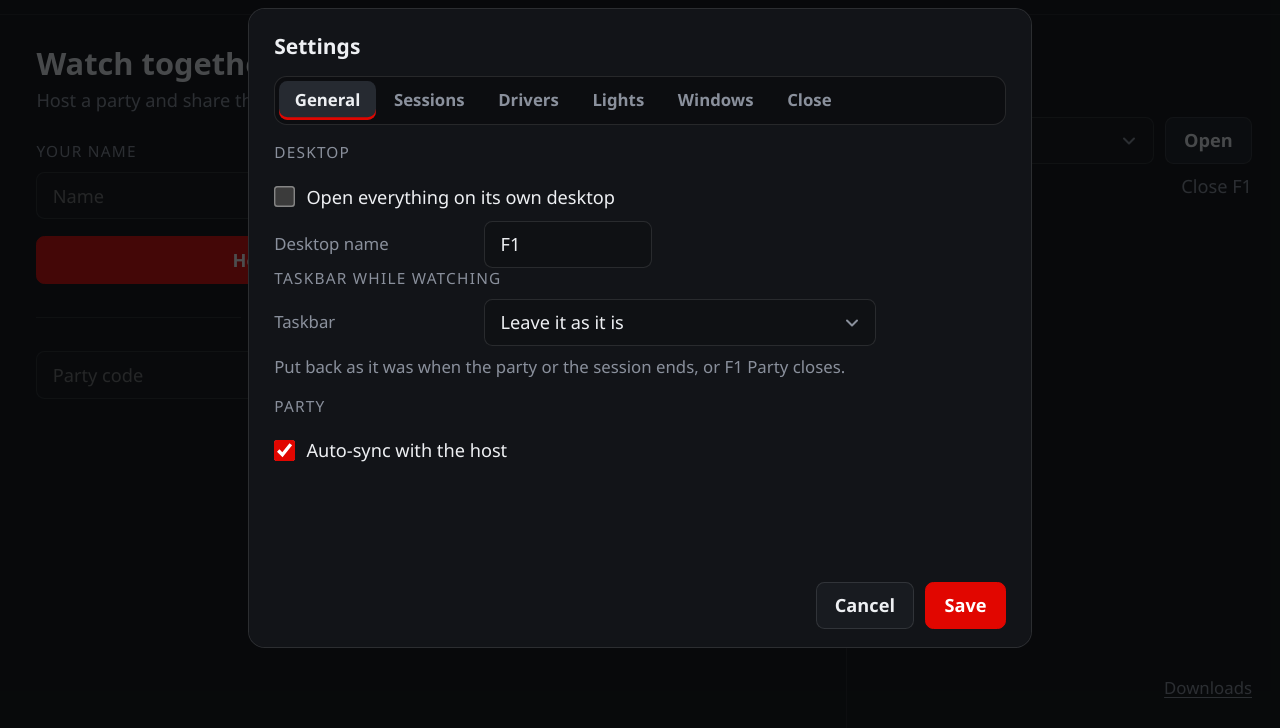
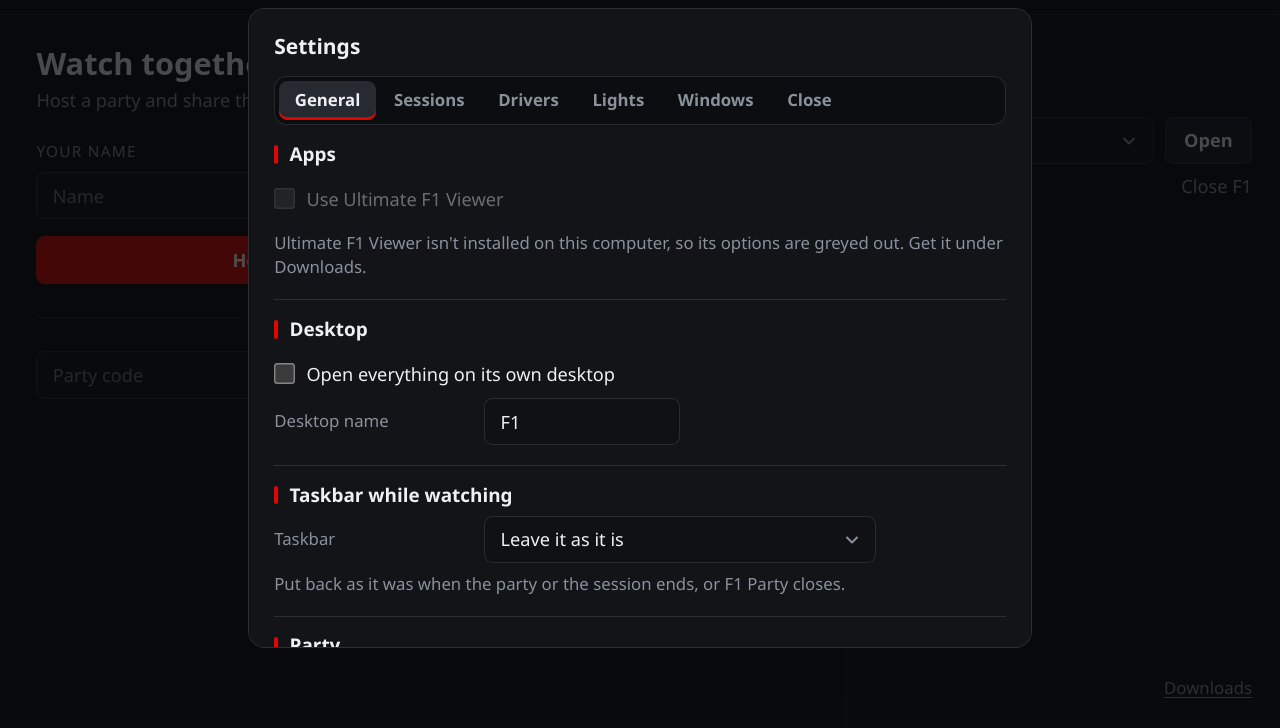
Before and after one commit to Jeremy0538/f1party, a plain HTML site: page app/ui.html in a window 1280 px wide. Both pictures are taken after a click on the button "Settings". Shown: the part 72-800 px from the top of the page. Drawn offline with Linux system fonts and the light colour scheme; no server answers; files whose address does not match are found by name.

Commit message:
Settings: Ultimate F1 Viewer on/off (greyed out when missing), clear group headings with lines between groups
Co-Authored-By: Claude Opus 5.5 <noreply@anthropic.com>

```diff
--- a/app/ui.html
+++ b/app/ui.html
@@ -35,7 +35,12 @@
 	.setrow { display:flex; align-items:center; gap:10px; min-height:34px; }
 	.setrow label { display:flex; align-items:center; gap:8px; cursor:pointer; }
 	.setrow input[type=checkbox] { width:15px; height:15px; accent-color:var(--red); margin:0; }
-	.setsec { margin:14px 0 4px; }
+	.setgroup + .setgroup { margin-top:14px; padding-top:12px; border-top:1px solid var(--line-2); }
+	.sethead { display:flex; align-items:center; gap:8px; margin:0 0 6px; font:700 13.5px/1.3 var(--ui); color:var(--text); }
+	.sethead::before { content:""; width:3px; height:13px; border-radius:2px; background:var(--red); flex:none; }
+	.sethint { margin:0 0 6px; }
+	.setoff { opacity:.4; }
+	.setoff label, .setoff select, .setoff input { cursor:not-allowed; }
 	.uf1row { margin-top:8px; gap:8px; }
 	.uf1row .label { margin:0; white-space:nowrap; }
 	/* Start together countdown */
@@ -1047,76 +1052,89 @@ async function refreshSession() {
 	}
 }
 $("sesschange").onclick = () => showTab("calendar");
-// Settings (gear at the top right): tabs per subject. Everything is optional; what isn't available here
-// (Ultimate F1 Viewer not installed, desktops and taskbar outside Windows, Hue without a bridge) says so.
+// Settings (gear at the top right): tabs per subject, groups with a heading and a line between them.
+// Everything is optional. Ultimate F1 Viewer has its own switch; its options are greyed out while it's off
+// or not installed. Desktops, taskbar and window positions are Windows only.
 let setTab = "general";
 $("settingsbtn").onclick = async () => {
 	let c = {}; try { c = await (await fetch("/api/settings")).json(); } catch {}
-	const ids = {};
+	const ids = {}, uf1Parts = [];
+	const win = c.windows !== false;
 	const check = (key, on, text, tip) => { const i = el("input", { type: "checkbox", checked: !!on }); ids[key] = () => i.checked;
-		return el("div", { className: "setrow" }, el("label", { title: tip || "" }, i, el("span", { textContent: text }))); };
+		const r = el("div", { className: "setrow" }, el("label", { title: tip || "" }, i, el("span", { textContent: text }))); r.input = i; return r; };
 	const pick = (key, value, options, tip) => { const sel = el("select", { title: tip || "" }); for (const [v, t] of options) sel.append(new Option(t, v));
-		sel.value = value ?? ""; ids[key] = () => sel.value; return sel; };
+		sel.value = value ?? ""; if (key) ids[key] = () => sel.value; return sel; };
 	const text = (key, value, attrs = {}) => { const i = el("input", { value: value ?? "", autocomplete: "off", ...attrs }); ids[key] = () => i.value; return i; };
 	const row = (label, ...kids) => el("div", { className: "setrow" }, el("span", { className: "setlbl", textContent: label }), ...kids);
-	const hint = (t) => el("p", { className: "hint", textContent: t });
-	const sec = (t) => el("div", { className: "label setsec", textContent: t });
-	const win = c.windows !== false;
+	const hint = (t) => el("p", { className: "hint sethint", textContent: t });
+	// a group: heading + its rows; groups are separated by a line
+	const group = (title, ...kids) => el("section", { className: "setgroup" }, el("h3", { className: "sethead", textContent: title }), ...kids);
+	// parts that need Ultimate F1 Viewer: greyed out while it's off or missing
+	const uf1 = (node) => { uf1Parts.push(node); return node; };
+	const uf1Usable = () => !!c.uf1 && (!uf1Switch || uf1Switch.input.checked);
+	let uf1Switch = null;
+	const syncUf1 = () => { const on = uf1Usable();
+		for (const n of uf1Parts) { n.classList.toggle("setoff", !on); for (const i of n.querySelectorAll("input, select, button")) i.disabled = !on; } };
+
+	uf1Switch = check("uf1On", c.uf1 && c.uf1On !== false, "Use Ultimate F1 Viewer", "Opens its layout with each setup, battle mode and the rest");
+	if (!c.uf1) { uf1Switch.input.disabled = true; uf1Switch.classList.add("setoff"); }
+	uf1Switch.input.addEventListener("change", syncUf1);
 
 	const tabs = {
 		general: ["General", el("div", {},
-			sec("Desktop"),
-			win ? check("desktop", c.desktop, "Open everything on its own desktop", "MultiViewer, setups and Ultimate F1 Viewer open on this virtual desktop; made when it isn't there yet") : hint("Desktops: Windows only."),
-			win ? row("Desktop name", text("desktopName", c.desktopName || "F1", { maxLength: 40, style: "width:120px" })) : null,
-			sec("Taskbar while watching"),
-			win ? row("Taskbar", pick("taskbar", c.taskbar, [["", "Leave it as it is"], ["main", "Only on the main monitor"], ["autohide", "Hide automatically"]])) : hint("Taskbar: Windows only."),
-			win ? hint("Put back as it was when the party or the session ends, or F1 Party closes.") : null,
-			sec("Party"),
-			check("autoSync", c.autoSync !== false, "Auto-sync with the host", "As a guest, follow the host by yourself; off: only when you click Sync to host"))],
+			group("Apps",
+				uf1Switch,
+				hint(c.uf1 ? "Optional: next to MultiViewer for flag bars, battle mode and more." : "Ultimate F1 Viewer isn't installed on this computer, so its options are greyed out. Get it under Downloads.")),
+			group("Desktop",
+				win ? check("desktop", c.desktop, "Open everything on its own desktop", "MultiViewer, setups and Ultimate F1 Viewer open on this virtual desktop; made when it isn't there yet") : hint("Desktops are Windows only."),
+				win ? row("Desktop name", text("desktopName", c.desktopName || "F1", { maxLength: 40, style: "width:140px" })) : null),
+			group("Taskbar while watching",
+				win ? row("Taskbar", pick("taskbar", c.taskbar, [["", "Leave it as it is"], ["main", "Only on the main monitor"], ["autohide", "Hide automatically"]])) : hint("The taskbar setting is Windows only."),
+				win ? hint("Put back as it was when the party or the session ends, or F1 Party closes.") : null),
+			group("Party",
+				check("autoSync", c.autoSync !== false, "Auto-sync with the host", "As a guest, follow the host by yourself; off: only when you click Sync to host")))],
 		sessions: ["Sessions", (() => {
 			const setups = c.setups || [], layouts = c.uf1Layouts || [], uf1For = { ...(c.uf1For || {}) };
-			const box = el("div", {}, hint("With \"Automatic per session type\" chosen under MultiViewer, each kind of session opens its own setup. Automatic = the setup with that word in its name."));
-			const uf1Pickers = [];
+			const box = el("div", {}, hint("Used when \"Automatic per session type\" is chosen under MultiViewer. Automatic picks the setup with that word in its name."));
 			for (const [k, label, auto] of [["setupRace", "Race", c.autoRace], ["setupQuali", "Qualifying", c.autoQuali], ["setupPractice", "Practice", c.autoPractice]]) {
-				const setupSel = pick(k, c[k], [["", "Automatic" + (auto ? ": " + auto : " (none found)")], ...setups.map((n) => [n, n])]);
-				box.append(sec(label), row("MultiViewer setup", setupSel));
-				if (c.uf1 && layouts.length) {
+				const setupSel = pick(k, c[k], [["", "Automatic" + (auto ? " (" + auto + ")" : ", none found")], ...setups.map((n) => [n, n])]);
 				const l = el("select", {});
 				const fill = () => {
 					const name = setupSel.value || auto || "";
-						l.innerHTML = ""; l.disabled = !name;
+					l.innerHTML = "";
 					l.append(new Option("Same name as the setup", ""), new Option("None", "-"));
 					for (const x of layouts) l.append(new Option(x.name, x.id));
 					l.value = name && uf1For[name] !== undefined ? uf1For[name] : "";
 				};
 				l.onchange = () => { const name = setupSel.value || auto || ""; if (!name) return; if (l.value) uf1For[name] = l.value; else delete uf1For[name]; };
-					setupSel.addEventListener("change", fill); fill(); uf1Pickers.push(l);
-					box.append(row("Ultimate F1 Viewer", l));
-				}
+				setupSel.addEventListener("change", fill); fill();
+				box.append(group(label, row("MultiViewer setup", setupSel), uf1(row("Ultimate F1 Viewer layout", l))));
 			}
 			ids.uf1For = () => uf1For;
-			box.append(sec("Opening"),
-				c.uf1 ? check("uf1CloseFirst", c.uf1CloseFirst, "Close the open Ultimate F1 Viewer windows first") : hint("Ultimate F1 Viewer isn't installed: its layouts are skipped (optional)."),
-				check("fitTiming", c.fitTiming, "Fit Live Timing to its window", "Zooms the Live Timing rows to the bottom of the window (at most 40% larger)"));
+			box.append(group("While opening",
+				check("fitTiming", c.fitTiming, "Fit Live Timing to its window", "Zooms the Live Timing rows to the bottom of the window (at most 40% larger)"),
+				uf1(check("uf1CloseFirst", c.uf1CloseFirst, "Close the open Ultimate F1 Viewer windows first"))));
 			return box;
 		})()],
 		drivers: ["Drivers", el("div", {},
-			sec("Best of the rest"),
-			check("restOn", c.restOn, "Fill the onboards outside the top teams", "The setup's onboards of other teams show the best-placed drivers outside the top teams"),
-			check("restLive", c.restLive, "Keep up during the session", "Race: a change must hold 3 laps, at most one swap per 5 laps, never under SC or a red flag. Quali: only drivers back in the pits."),
-			row("Top teams", text("topTeams", (c.topTeams || []).join(", "), { style: "flex:1", title: "Comma separated, as in the timing" })),
-			sec("Battle mode (Ultimate F1 Viewer)"),
-			c.uf1 ? el("div", {},
-				check("battleOn", c.battleOn, "Pick the drivers automatically (races)"),
+			group("Best of the rest",
+				hint("The setup's onboards of drivers outside the top teams show the best-placed of them."),
+				check("restOn", c.restOn, "Fill these onboards when a setup opens"),
+				check("restLive", c.restLive, "Keep them up to date during the session", "Race: a change must hold 3 laps, at most one swap per 5 laps, never under SC or a red flag. Qualifying: only drivers back in the pits."),
+				row("Top teams", text("topTeams", (c.topTeams || []).join(", "), { style: "flex:1", title: "Comma separated, as in the timing" }))),
+			uf1(group("Battle mode",
+				hint("In Ultimate F1 Viewer's battle mode windows, races only."),
+				check("battleOn", c.battleOn, "Pick the drivers automatically", "Left: the top 4 of the race"),
 				row("Right side", pick("battleRight", c.battleRight, [["", "Championship top 3"], ["p5to8", "Positions 5 to 8"]])),
-				check("battleLive", c.battleLive, "Keep up during the race")) : hint("Needs Ultimate F1 Viewer (optional)."))],
-		lights: ["Lights", lightsTab(c, { check, pick, row, hint, sec, ids })],
-		windows: ["Windows", windowsTab(c, { check, row, hint, sec, ids })],
+				check("battleLive", c.battleLive, "Keep them up to date during the race"))))],
+		lights: ["Lights", lightsTab(c, { check, pick, row, hint, group, ids })],
+		windows: ["Windows", windowsTab(c, { check, row, hint, group, uf1, ids })],
 		close: ["Close", el("div", {},
-			hint("The Close F1 button (under MultiViewer) closes what's ticked here and puts the lights and taskbar back."),
-			check("closeMv", c.closeMv !== false, "Close MultiViewer"),
-			c.uf1 ? check("closeUf1", c.closeUf1 !== false, "Close Ultimate F1 Viewer") : null,
-			win ? check("closeDesktop", c.closeDesktop, "Remove the watching desktop", "Anything else still on it moves to the desktop next to it") : null)],
+			group("Close F1 closes",
+				hint("The Close F1 button under MultiViewer closes what's ticked here, and puts the lights and the taskbar back."),
+				check("closeMv", c.closeMv !== false, "MultiViewer"),
+				uf1(check("closeUf1", c.closeUf1 !== false, "Ultimate F1 Viewer")),
+				win ? check("closeDesktop", c.closeDesktop, "The watching desktop", "Anything else still on it moves to the desktop next to it") : null))],
 	};
 	const bar = el("div", { className: "settabs", role: "tablist" }), pane = el("div", { className: "setpane" });
 	const show = (k) => { setTab = k; for (const b of bar.children) b.setAttribute("aria-selected", String(b.dataset.k === k));
@@ -1126,10 +1144,12 @@ $("settingsbtn").onclick = async () => {
 		pane.append(node);
 	}
 	show(tabs[setTab] ? setTab : "general");
+	syncUf1();
 	$("modal").classList.add("wide");
 	dialog("Settings", el("div", {}, bar, pane), "Save", async () => {
 		const out = {};
 		for (const [k, f] of Object.entries(ids)) out[k] = f();
+		if (!c.uf1) delete out.uf1On; // not installed: keep what was set
 		if (typeof out.topTeams === "string") out.topTeams = out.topTeams.split(",").map((t) => t.trim()).filter(Boolean);
 		await post("/api/settings", out);
 		refresh(); refreshMV();
@@ -1139,39 +1159,43 @@ $("settingsbtn").onclick = async () => {
 function lightsTab(c, h) {
 	const hue = c.hue;
 	if (!hue) return h.hint("Philips Hue isn't available in this version.");
-	const st = el("p", { className: "hint" });
+	const st = el("p", { className: "hint sethint" });
 	const pairBtn = btn(hue.paired ? "Pair again" : "Pair bridge", "Press the button on your Hue bridge first", async () => {
 		st.textContent = "Looking for your bridge…";
-		try { await post("/api/hue/pair", {}); st.textContent = "Paired. Choose the lights below (save and open Settings again)."; } catch (e) { st.textContent = e.message; }
+		try { await post("/api/hue/pair", {}); st.textContent = "Paired. Save, then open Settings again to choose the lights."; } catch (e) { st.textContent = e.message; }
 	});
 	const testBtn = btn("Test the flags now", "", async () => { st.textContent = ""; try { await post("/api/hue/test", {}); } catch (e) { st.textContent = e.message; } });
 	return el("div", {},
-		h.sec("Bridge"),
-		h.row("Bridge", el("span", { textContent: hue.paired ? (hue.bridge || "paired") : "not paired" }), pairBtn),
+		h.group("Bridge",
+			h.row("Bridge", el("span", { textContent: hue.paired ? (hue.bridge || "paired") : "Not paired yet" }), pairBtn),
+			hue.paired ? null : h.hint("Press the round button on your Hue bridge, then click Pair bridge."),
 			st,
-		hue.paired ? h.row("Lights", h.pick("hueGroup", hue.group, [["", "Choose a room or zone"], ...(hue.groups || []).map((g) => [g, g])])) : null,
-		h.sec("Flags on the lights"),
+			hue.paired ? h.row("Lights", h.pick("hueGroup", hue.group, [["", "Choose a room or zone"], ...(hue.groups || []).map((g) => [g, g])])) : null),
+		h.group("Flags on the lights",
 			h.check("hueEnabled", hue.enabled, "Show track flags on the lights"),
 			h.check("hueYellow", hue.showYellow !== false, "Yellow flag"),
 			h.check("hueSafetyCar", hue.showSafetyCar !== false, "Safety Car and VSC (orange)"),
 			h.check("hueVscPulse", hue.vscPulse !== false, "Pulse during VSC"),
 			h.check("hueRed", hue.showRed !== false, "Red flag"),
 			h.check("hueChequered", hue.showChequered !== false, "Chequered flag (white, pulsing)"),
-		hue.paired ? el("div", { className: "setrow" }, testBtn) : null);
+			hue.paired ? el("div", { className: "setrow" }, testBtn) : null));
 }
 function windowsTab(c, h) {
 	const pl = c.places;
-	if (!pl) return h.hint("Window positions: Windows only.");
-	const st = el("p", { className: "hint" });
+	if (!pl) return h.hint("Window positions are Windows only.");
+	const st = el("p", { className: "hint sethint" });
+	const saved = (yes) => el("span", { className: "hint", style: "margin:0", textContent: yes ? "Saved" : "Not saved yet" });
 	return el("div", {},
+		h.group("Positions",
 			h.hint("Put MultiViewer and Ultimate F1 Viewer where you want them, then save: they open there from now on."),
-		h.row("MultiViewer", el("span", { className: "hint", style: "margin:0", textContent: pl.mv ? "saved" : "–" })),
-		h.row("Ultimate F1 Viewer", el("span", { className: "hint", style: "margin:0", textContent: pl.uf1 ? "saved" : "–" })),
-		el("div", { className: "setrow" },
-			btn("Save current positions", "", async () => { try { await post("/api/windows/save", {}); st.textContent = "Saved"; } catch (e) { st.textContent = e.message; } }),
-			btn("Tidy up now", "Stack the windows by height and close the seams between them", async () => { try { const r = await post("/api/windows/tidy", {}); st.textContent = (r.moved || 0) + " windows adjusted"; } catch (e) { st.textContent = e.message; } })),
+			h.row("MultiViewer", saved(pl.mv)),
+			h.uf1(h.row("Ultimate F1 Viewer", saved(pl.uf1))),
+			el("div", { className: "setrow" }, btn("Save current positions", "", async () => { try { await post("/api/windows/save", {}); st.textContent = "Saved"; } catch (e) { st.textContent = e.message; } })),
 			st,
-		h.check("placeApps", pl.on !== false, "Put the windows in place when they open"));
+			h.check("placeApps", pl.on !== false, "Put the windows in place when a setup opens")),
+		h.group("Tidy up",
+			h.hint("Stacks the windows by height (higher in front) and closes the small seams between them."),
+			el("div", { className: "setrow" }, btn("Tidy up now", "", async () => { try { const r = await post("/api/windows/tidy", {}); st.textContent = (r.moved || 0) + " windows adjusted"; } catch (e) { st.textContent = e.message; } }))));
 }
 $("sessend").onclick = async () => {
 	const msg = mode === "host" ? "End this session for everyone? Their streams close too, the party stays."
```
Also changed, not shown: 4 other files. Lines whose indentation alone changed are shown as unchanged.
